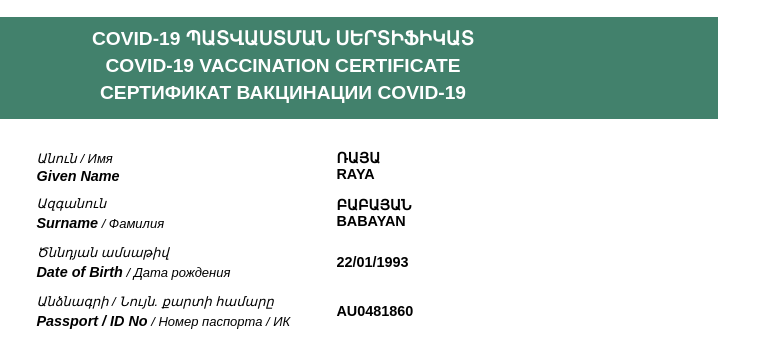
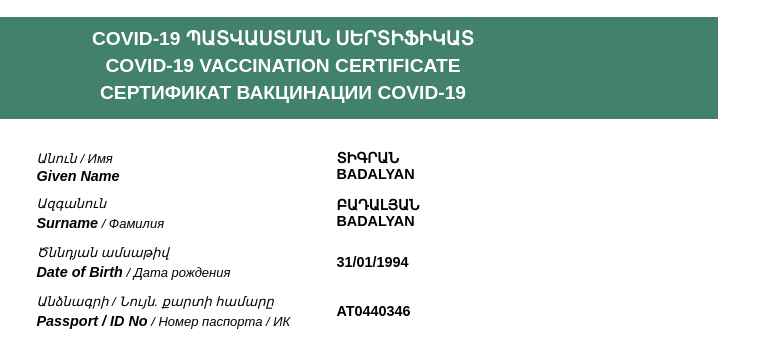
Before and after one commit to TiGi-cloud/TiGi-cloud-https-qr.armed.am-patientqrcode-get_print_form-d-eyJ0eXAiOiJKV1QiLCJhbGciOiJI1NiJ9.eyJ, a plain HTML site: page index.html in a window 1280 px wide. Shown: the part 187-535 px from the top of the page, 167-933 px from the left. Drawn offline with Linux system fonts and the light colour scheme.

Commit message:
Update index.html

```diff
--- a/index.html
+++ b/index.html
@@ -327,22 +327,22 @@
 <div class="patient_info">
 <div><em>Անուն / Имя<br>
 <strong>Given Name</strong></em></div>
-<div><strong>ՌԱՅԱ<br>RAYA</strong></div>
+<div><strong>ՏԻԳՐԱՆ<br>BADALYAN</strong></div>
 </div>
 <div class="patient_info">
 <div><em>Ազգանուն <br>
 <strong>Surname</strong> / Фамилия</em></div>
-<div><strong>ԲԱԲԱՅԱՆ<br>BABAYAN</strong></div>
+<div><strong>ԲԱԴԱԼՅԱՆ<br>BADALYAN</strong></div>
 </div>
 <div class="patient_info">
 <div><em>Ծննդյան ամսաթիվ<br>
 <strong>Date of Birth</strong> / Дата рождения</em></div>
-<div><strong>22/01/1993</strong></div>
+<div><strong>31/01/1994</strong></div>
 </div>
 <div class="patient_info">
 <div><em>Անձնագրի / Նույն. քարտի համարը<br>
 <strong>Passport / ID No</strong> / Номер паспорта / ИК</em></div>
-<div><strong>AU0481860</strong></div>
+<div><strong>AT0440346</strong></div>
 </div>
 </div>
 </div>
```
